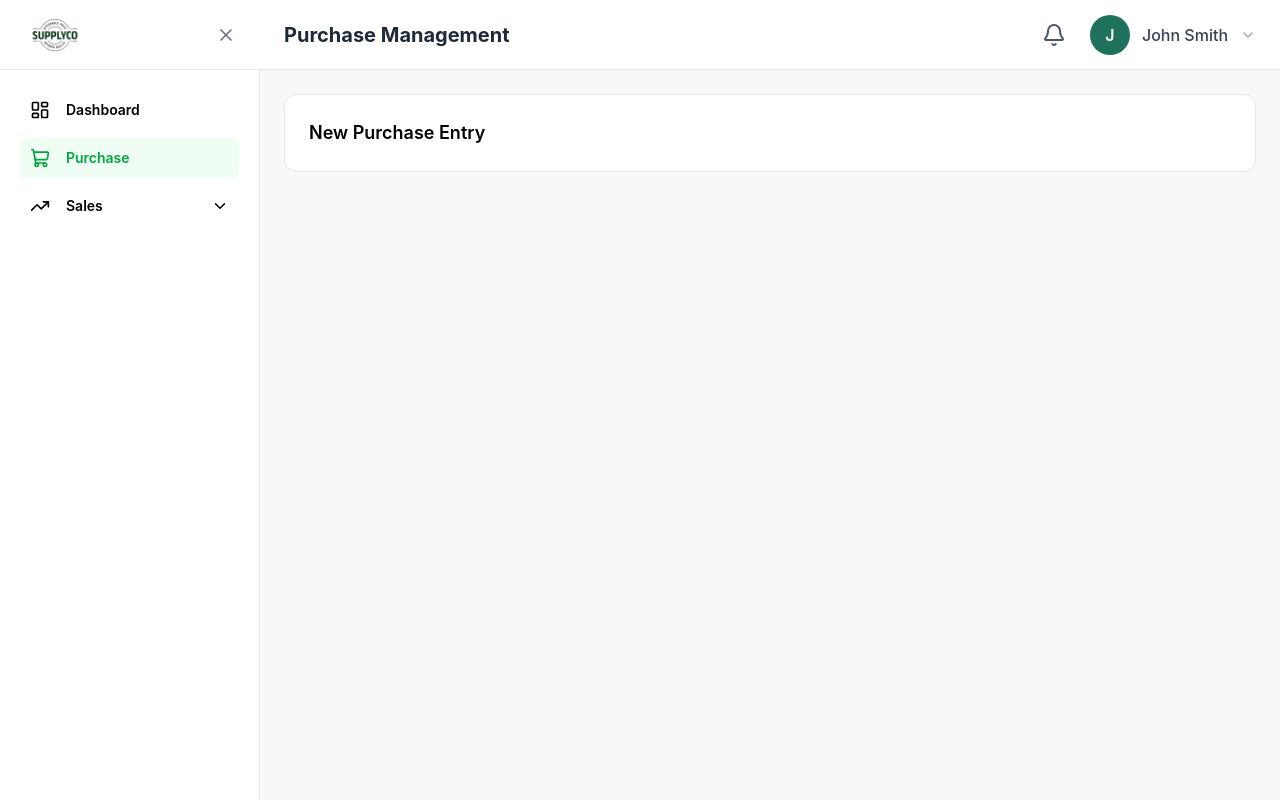
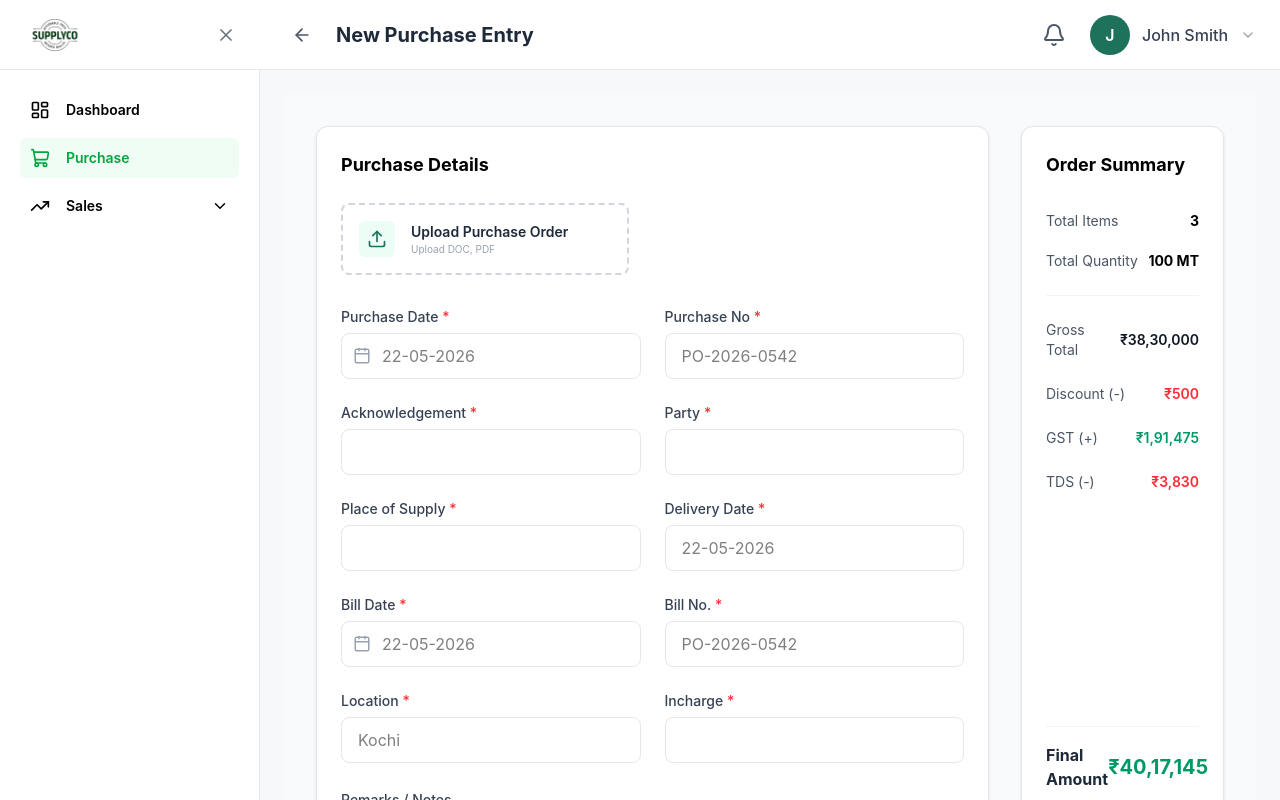
Before and after one commit to PavitraDeepak/NDZ-MillersSupplyCo., a React (Vite) app: page /purchase/new in a window 1280 px wide. Built offline with nearby package versions, Linux system fonts and the light colour scheme.

Commit message:
feat: enhance Navbar with back navigation and dynamic page titles; add New Purchase Entry page with input fields and file upload; create Sales In and Sales Out pages

```diff
--- a/src/components/Navbar.jsx
+++ b/src/components/Navbar.jsx
@@ -1,25 +1,53 @@
-import { Bell, ChevronDown } from "lucide-react";
-import { useLocation } from 'react-router-dom';
+import { useLocation, useNavigate } from 'react-router-dom';
+import { Bell, ChevronDown, ArrowLeft } from 'lucide-react';
 
 function Navbar() {
   const location = useLocation();
+  const navigate = useNavigate();
 
+  const subPageConfig = {
+    '/purchase/new': { title: 'New Purchase Entry', backTo: '/purchase' },
+    '/sales/in': { title: 'Sales In', backTo: '/sales' },
+    '/sales/out': { title: 'Sales Out', backTo: '/sales' },
+  };
+
+  // Helper to determine the title based on the path
   const getPageTitle = (path) => {
-    if (path.startsWith('/dashboard')) return 'Dashboard';
-    if (path.startsWith('/purchase')) return 'Purchase Management';
+    if (subPageConfig[path]) return subPageConfig[path].title;
+    if (path === '/dashboard') return 'Dashboard';
+    if (path === '/purchase') return 'Purchase Management';
     return 'Dashboard';
   };
 
+  const currentConfig = subPageConfig[location.pathname];
+  const pageTitle = getPageTitle(location.pathname);
+
   return (
-    <div className="h-[70px] bg-white border-b border-gray-200 flex items-center justify-between px-6">
-      <h1 className="text-xl font-bold text-gray-800">{getPageTitle(location.pathname)}</h1>
+    <div className="h-[70px] bg-white border-b border-gray-200 flex items-center px-6">
 
+      {/* 1. Back Arrow (Only renders on sub-pages) */}
+      {currentConfig && (
+        <button
+          onClick={() => navigate(currentConfig.backTo)}
+          className="mr-4 p-2 hover:bg-gray-100 rounded-full transition-colors text-gray-600"
+        >
+          <ArrowLeft size={20} />
+        </button>
+      )}
+
+      {/* 2. Unified Title (Removes the double-render issue) */}
+      <h1 className="text-xl font-bold text-gray-800 mr-auto">
+        {pageTitle}
+      </h1>
+
+      {/* 3. Search Bar (Conditional) */}
       {location.pathname === '/dashboard' && (
         <div className="flex-1 max-w-[700px] mx-8">
           <input type="text" placeholder="Search here.." className="w-full h-[45px] bg-[#f8f9fa] border border-gray-200 rounded-md px-4 text-sm outline-none focus:border-[#1e715b]" />
         </div>
       )}
 
+      {/* 4. Right Side Actions */}
       <div className="flex items-center gap-6">
         <Bell size={24} className="text-gray-600 cursor-pointer" />
         <div className="flex items-center gap-3 cursor-pointer">
--- a/src/pages/NewPurchaseEntry.jsx
+++ b/src/pages/NewPurchaseEntry.jsx
@@ -1,7 +1,152 @@
+import { useState } from 'react';
+import { Upload, X, Calendar, Save, Send, Trash2, Plus } from 'lucide-react';
+
+const InputField = ({ label, type, placeholder, required, showIcon }) => {
+  const [isFocused, setIsFocused] = useState(false);
+  return (
+    <div className="flex flex-col gap-1.5">
+      <label className="text-sm font-medium text-gray-700">
+        {label} {required && <span className="text-red-500">*</span>}
+      </label>
+      <div className="relative flex items-center">
+        {showIcon && <Calendar className="absolute left-3 text-gray-400" size={18} />}
+        <input
+          type={type === "date" && !isFocused ? "text" : type}
+          placeholder={placeholder || (type === "date" ? "22-05-2026" : "")}
+          onFocus={() => setIsFocused(true)}
+          onBlur={(e) => !e.target.value && setIsFocused(false)}
+          className={`w-full ${showIcon ? 'pl-10' : 'px-4'} py-2.5 bg-white border border-gray-200 rounded-lg outline-none focus:border-[#1e715b] transition-colors`}
+        />
+      </div>
+    </div>
+  );
+};
+
+const SummaryRow = ({ label, value, isGreen, isRed }) => (
+  <div className="flex justify-between items-center py-2">
+    <span className="text-sm text-gray-600">{label}</span>
+    <span className={`text-sm font-semibold ${isGreen ? 'text-emerald-600' : isRed ? 'text-red-500' : 'text-gray-900'}`}>
+      {value}
+    </span>
+  </div>
+);
+
 function NewPurchaseEntry() {
+  const [selectedFile, setSelectedFile] = useState(null);
+  const handleFileChange = (e) => { if (e.target.files) setSelectedFile(e.target.files[0]); };
+
+  const fields = [
+    { label: "Purchase Date", type: "date", required: true, showIcon: true },
+    { label: "Purchase No", placeholder: "PO-2026-0542", required: true },
+    { label: "Acknowledgement", required: true },
+    { label: "Party", required: true },
+    { label: "Place of Supply", required: true },
+    { label: "Delivery Date", type: "date", required: true },
+    { label: "Bill Date", type: "date", required: true, showIcon: true },
+    { label: "Bill No.", placeholder: "PO-2026-0542", required: true },
+    { label: "Location", placeholder: "Kochi", required: true },
+    { label: "Incharge", required: true },
+  ];
+
+  const headers = ["#", "ITEM CODE", "ITEM NAME", "BATCH NO.", "BATCH EXP. DATE", "BATCH MRP", "BATCH OLD MRP", "ITEM STOCK QTY", "FOR BRANCH", "SUPPLY BRANCH"];
+  const items = [1, 2, 3];
+
   return (
-    <div className="bg-white p-6 rounded-xl border border-gray-200">
-      <h2 className="text-lg font-semibold">New Purchase Entry</h2>
+    <div className="p-8 min-h-screen bg-gray-50">
+      <div className="grid grid-cols-12 gap-8 items-start">
+
+        <div className="col-span-12 lg:col-span-9 bg-white p-6 rounded-xl border border-gray-200 shadow-sm h-full">
+          <h3 className="font-bold text-lg mb-6">Purchase Details</h3>
+          <div className="mb-8">
+            <label className="w-72 border-2 border-dashed border-gray-300 rounded-lg p-4 flex items-center gap-4 cursor-pointer hover:border-[#1e715b]">
+              <div className="text-[#1e715b] bg-emerald-50 p-2 rounded-md"><Upload size={20} /></div>
+              <div className="flex flex-col">
+                <h3 className="text-sm font-semibold text-gray-800">Upload Purchase Order</h3>
+                <p className="text-[10px] text-gray-400">Upload DOC, PDF</p>
+              </div>
+              <input type="file" className="hidden" onChange={handleFileChange} accept=".pdf,.doc,.docx" />
+            </label>
+            {selectedFile && (
+              <div className="mt-2 text-sm text-[#1e715b] flex items-center justify-between bg-emerald-50 p-3 rounded-lg w-72">
+                <span className="truncate">{selectedFile.name}</span>
+                <button onClick={() => setSelectedFile(null)}><X size={16} /></button>
+              </div>
+            )}
+          </div>
+          <div className="grid md:grid-cols-2 gap-6">
+            {fields.map((f, i) => <InputField key={i} {...f} />)}
+          </div>
+          <div className="mt-6">
+            <label className="text-sm font-medium text-gray-700">Remarks / Notes</label>
+            <textarea rows="4" className="w-full mt-1.5 p-3 resize-none border border-gray-200 rounded-lg outline-none focus:border-[#1e715b]" placeholder="Enter any additional notes or remarks..." />
+          </div>
+        </div>
+
+        <div className="col-span-12 lg:col-span-3 bg-white p-6 rounded-xl border border-gray-200 shadow-sm flex flex-col h-full">
+          <h3 className="font-bold text-lg mb-6">Order Summary</h3>
+          <div className="space-y-1 mb-4 border-b border-gray-100 pb-4">
+            <div className="flex justify-between py-2"><span className="text-sm text-gray-600">Total Items</span><span className="text-sm font-bold">3</span></div>
+            <div className="flex justify-between py-2"><span className="text-sm text-gray-600">Total Quantity</span><span className="text-sm font-bold">100 MT</span></div>
+          </div>
+          <div className="space-y-2 mb-6">
+            <SummaryRow label="Gross Total" value="₹38,30,000" />
+            <SummaryRow label="Discount (-)" value="₹500" isRed />
+            <SummaryRow label="GST (+)" value="₹1,91,475" isGreen />
+            <SummaryRow label="TDS (-)" value="₹3,830" isRed />
+          </div>
+          <div className="mt-auto">
+            <div className="flex justify-between items-center py-4 border-t border-gray-100 mb-4">
+              <span className="font-bold text-gray-800">Final Amount</span>
+              <span className="text-xl font-bold text-emerald-600">₹40,17,145</span>
+            </div>
+            <div className="flex flex-col gap-2">
+              <button className="w-full py-2.5 flex items-center justify-center gap-2 border border-gray-200 rounded-lg text-gray-700 hover:bg-gray-50 transition-colors">
+                <Save size={18} /> Save as Draft
+              </button>
+              <button className="w-full py-2.5 flex items-center justify-center gap-2 bg-[#1e715b] text-white rounded-lg hover:bg-[#185d4b] transition-colors">
+                <Send size={18} /> Submit for Approval
+              </button>
+            </div>
+          </div>
+        </div>
+
+        <div className="col-span-12 bg-white p-6 rounded-xl border border-gray-200 shadow-sm mt-4">
+          <div className="flex justify-between items-center mb-6">
+            <h3 className="font-bold text-lg">Item Details</h3>
+            <button className="bg-[#1e715b] text-white px-4 py-2 rounded-lg flex items-center gap-2 text-sm hover:bg-[#185d4b]">
+              <Plus size={16} /> Add Item
+            </button>
+          </div>
+          <div className="overflow-x-auto">
+            <table className="w-full text-left border-collapse">
+              <thead>
+                <tr className="text-[10px] text-gray-500 uppercase tracking-wider border-b border-gray-100">
+                  {headers.map((h, i) => <th key={i} className="pb-4 font-semibold px-2 whitespace-nowrap">{h}</th>)}
+                  <th className="pb-4"></th>
+                </tr>
+              </thead>
+              <tbody className="divide-y divide-gray-50">
+                {items.map((row) => (
+                  <tr key={row}>
+                    <td className="py-4 text-sm text-gray-600 px-2">{row}</td>
+                    <td className="py-2 px-2"><input className="w-28 p-2 border border-gray-200 rounded text-sm" defaultValue="PUR-2024-001" /></td>
+                    <td className="py-2 px-2"><input className="w-32 p-2 border border-gray-200 rounded text-sm" defaultValue="Hard Red Spring" /></td>
+                    <td className="py-2 px-2"><input className="w-16 p-2 border border-gray-200 rounded text-sm" defaultValue="10" /></td>
+                    <td className="py-2 px-2"><input className="w-32 p-2 border border-gray-200 rounded text-sm" defaultValue="2026-12-31" /></td>
+                    <td className="py-2 px-2"><input className="w-20 p-2 border border-gray-200 rounded text-sm" defaultValue="₹52.00" /></td>
+                    <td className="py-2 px-2"><input className="w-20 p-2 border border-gray-200 rounded text-sm" defaultValue="₹50.00" /></td>
+                    <td className="py-2 px-2"><input className="w-16 p-2 border border-gray-200 rounded text-sm" defaultValue="150" /></td>
+                    <td className="py-2 px-2"><input className="w-32 p-2 border border-gray-200 rounded text-sm" defaultValue="Central Warehouse" /></td>
+                    <td className="py-2 px-2"><input className="w-32 p-2 border border-gray-200 rounded text-sm" defaultValue="Kochi Branch" /></td>
+                    <td className="py-2 px-2 text-center text-red-500 cursor-pointer"><Trash2 size={16} /></td>
+                  </tr>
+                ))}
+              </tbody>
+            </table>
+          </div>
+        </div>
+
+      </div>
     </div>
   );
 }
--- a/src/pages/Purchase.jsx
+++ b/src/pages/Purchase.jsx
@@ -3,7 +3,6 @@ import { useNavigate } from 'react-router-dom';
 import { ShoppingCart, Package, Clock, AlertCircle, Plus, Search, Filter } from 'lucide-react';
 import { ItemsTable } from '../components/ItemsTable';
 
-// Reusable KPI Card Component
 const SummaryCard = ({ title, value, sub, icon: Icon, colorClass }) => (
   <div className="bg-white p-6 rounded-xl border border-gray-200 shadow-sm flex justify-between items-start">
     <div>
```
Also changed, not shown: src/pages/SalesIn.jsx (added), src/pages/SalesOut.jsx (added).
